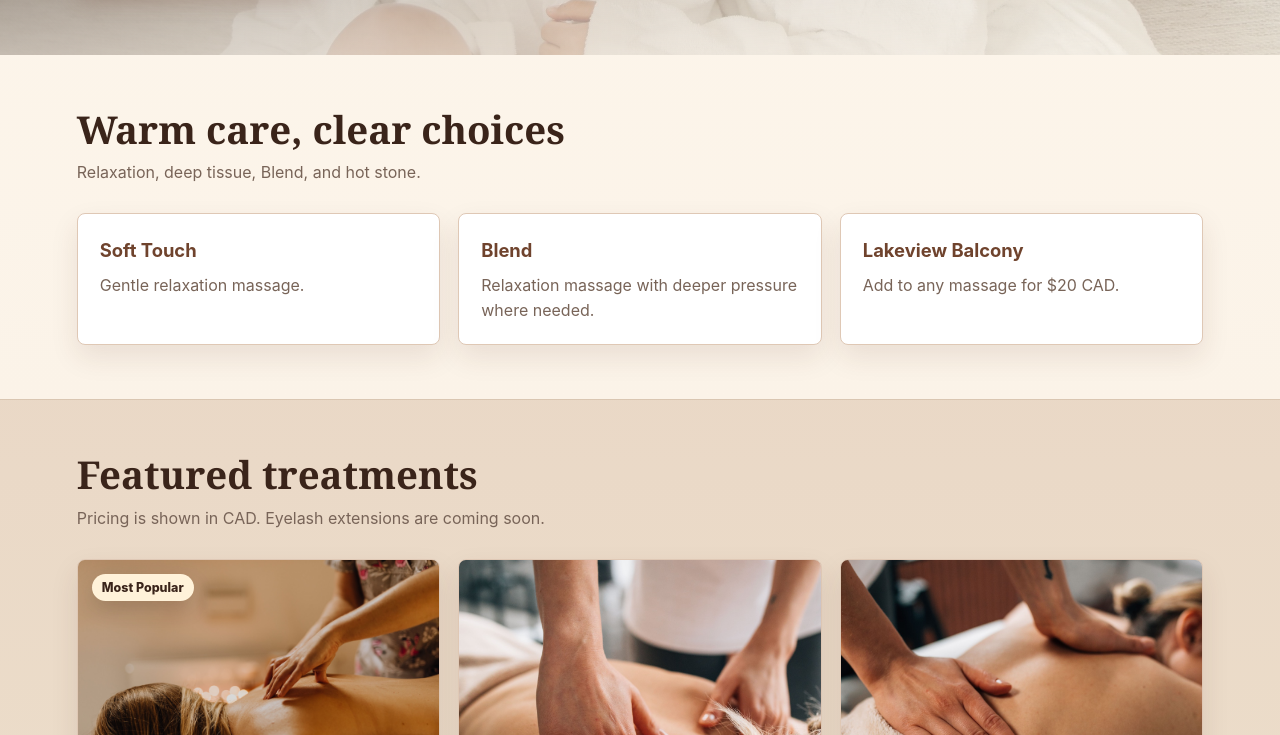
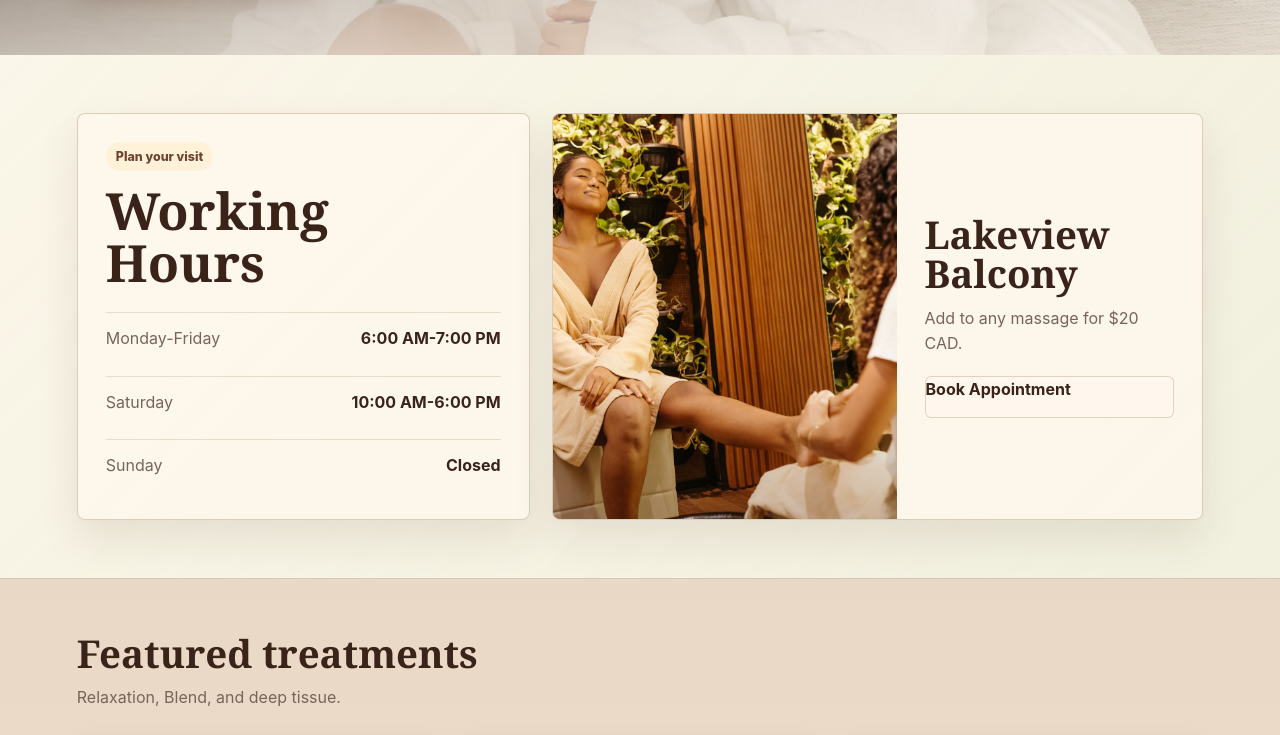
Before and after one commit to asaplyintern/angelic-massage, a plain HTML site: page public/index.html in a window 1280 px wide. Shown: the part 743-1478 px from the top of the page. Drawn offline with Linux system fonts and the light colour scheme.

Commit message:
Redesign home page with hours and nature layout

```diff
--- a/public/index.html
+++ b/public/index.html
@@ -4,7 +4,7 @@
     <meta charset="utf-8">
     <meta name="viewport" content="width=device-width, initial-scale=1">
     <title>Angelic Massage</title>
-    <link rel="stylesheet" href="/styles.css?v=copy-hotstone-cleanup">
+    <link rel="stylesheet" href="/styles.css?v=home-nature-hours">
   </head>
   <body>
     <header class="site-header">
@@ -17,7 +17,7 @@
       <a class="header-action" href="/booking?from=home">Book Appointment</a>
     </header>
 
-    <main>
+    <main class="home-page">
       <section class="hero">
         <div class="hero-slider" aria-hidden="true">
           <div class="hero-slide">
@@ -43,55 +43,57 @@
         </div>
       </section>
 
-      <section class="band">
-        <div class="section-heading">
-          <h2>Warm care, clear choices</h2>
-          <p>Relaxation, deep tissue, Blend, and hot stone.</p>
+      <section class="home-essentials">
+        <div class="home-essentials-copy">
+          <span class="eyebrow">Plan your visit</span>
+          <h2>Working Hours</h2>
+          <ul class="hours-list">
+            <li><span>Monday-Friday</span><strong>6:00 AM-7:00 PM</strong></li>
+            <li><span>Saturday</span><strong>10:00 AM-6:00 PM</strong></li>
+            <li><span>Sunday</span><strong>Closed</strong></li>
+          </ul>
         </div>
-        <div class="feature-grid">
-          <article class="feature">
-            <h3>Soft Touch</h3>
-            <p>Gentle relaxation massage.</p>
-          </article>
-          <article class="feature">
-            <h3>Blend</h3>
-            <p>Relaxation massage with deeper pressure where needed.</p>
-          </article>
-          <article class="feature">
+        <div class="balcony-card">
+          <figure class="image-card">
+            <img src="/assets/nature-spa-foot.jpg" alt="Spa room with plants and warm wood">
+          </figure>
+          <div>
             <h3>Lakeview Balcony</h3>
             <p>Add to any massage for $20 CAD.</p>
-          </article>
+            <a class="text-button" href="/booking?from=home">Book Appointment</a>
+          </div>
         </div>
       </section>
 
-      <section class="band warm">
+      <section class="band warm home-treatments">
         <div class="section-heading">
           <h2>Featured treatments</h2>
-          <p>Pricing is shown in CAD. Eyelash extensions are coming soon.</p>
+          <p>Relaxation, Blend, and deep tissue.</p>
         </div>
         <div class="service-grid" id="services-preview"></div>
       </section>
 
-      <section class="booking-strip" aria-label="Book an appointment">
+      <section class="home-gallery-story">
+        <figure class="image-card home-story-photo">
+          <img src="/assets/relaxation-back.jpg" alt="Relaxation massage">
+        </figure>
         <div>
-          <h2>Ready to book your massage?</h2>
+          <span class="eyebrow">In-studio and mobile</span>
+          <h2>Massage where you feel comfortable.</h2>
+          <p>Studio appointments, mobile massage, hotels, senior communities, and wellness partners.</p>
+          <a class="button" href="/services">View Services</a>
+        </div>
+        <figure class="image-card home-story-photo">
+          <img src="/assets/warm-massage-room.jpg" alt="Warm massage room treatment">
+        </figure>
+      </section>
+
+      <section class="booking-strip home-booking-strip" aria-label="Book an appointment">
+        <div>
+          <h2>Book your massage</h2>
           <p>Choose a service, date, and time.</p>
         </div>
         <a class="button" href="/booking?from=home">Book Appointment</a>
-      </section>
-
-      <section class="band">
-        <div class="image-grid">
-          <figure class="image-card tall">
-            <img src="/assets/relaxation-back.jpg" alt="Relaxation massage treatment">
-          </figure>
-          <figure class="image-card">
-            <img src="/assets/nature-spa-foot.jpg" alt="Spa treatment with plants and warm wood">
-          </figure>
-          <figure class="image-card">
-            <img src="/assets/warm-massage-room.jpg" alt="Warm massage room treatment">
-          </figure>
-        </div>
       </section>
     </main>
 
@@ -103,6 +105,6 @@
         <a data-email></a>
       </div>
     </footer>
-    <script src="/site.js?v=copy-hotstone-cleanup"></script>
+    <script src="/site.js?v=home-nature-hours"></script>
   </body>
 </html>
--- a/public/site.js
+++ b/public/site.js
@@ -286,7 +286,7 @@ function fallbackSlots(dateValue, duration) {
 
 function setupRevealAnimations() {
   const items = document.querySelectorAll(
-    ".hero-copy, .hero-actions, .services-hero-copy, .services-hero-photo, .menu-sidebar, .schedule-picker, .feature, .service-card, .hot-stone-feature, .image-card, .about-card, .about-copy, .about-split-photo, .owner-photo, .owner-story, .about-photo, .booking-strip, .booking-panel, .admin-panel, .section-heading, .page-title"
+    ".hero-copy, .hero-actions, .home-essentials-copy, .balcony-card, .home-gallery-story > div, .services-hero-copy, .services-hero-photo, .menu-sidebar, .schedule-picker, .feature, .service-card, .hot-stone-feature, .image-card, .about-card, .about-copy, .about-split-photo, .owner-photo, .owner-story, .about-photo, .booking-strip, .booking-panel, .admin-panel, .section-heading, .page-title"
   );
   items.forEach((item) => item.classList.add("reveal"));
   if (!("IntersectionObserver" in window)) {
--- a/public/styles.css
+++ b/public/styles.css
@@ -321,6 +321,39 @@ img {
   max-width: 100%;
 }
 
+.home-page {
+  position: relative;
+  overflow: hidden;
+  background:
+    radial-gradient(circle at 12% 18%, rgba(158, 166, 110, 0.22), transparent 24rem),
+    radial-gradient(circle at 92% 52%, rgba(215, 165, 111, 0.18), transparent 22rem),
+    linear-gradient(180deg, #f7f4e6 0%, #eef0da 42%, #fbf3e8 100%);
+}
+
+.home-page::before {
+  position: absolute;
+  top: 720px;
+  right: -140px;
+  z-index: 0;
+  width: 360px;
+  height: 620px;
+  content: "";
+  opacity: 0.1;
+  pointer-events: none;
+  background:
+    radial-gradient(ellipse at 45% 8%, var(--leaf-dark) 0 9%, transparent 10%),
+    radial-gradient(ellipse at 30% 24%, var(--leaf-dark) 0 8%, transparent 9%),
+    radial-gradient(ellipse at 62% 38%, var(--leaf-dark) 0 10%, transparent 11%),
+    radial-gradient(ellipse at 37% 55%, var(--leaf-dark) 0 8%, transparent 9%),
+    linear-gradient(90deg, transparent 48%, var(--leaf-dark) 49% 51%, transparent 52%);
+  transform: rotate(-18deg);
+}
+
+.home-page > section {
+  position: relative;
+  z-index: 1;
+}
+
 .band,
 .page-title {
   padding: 54px 6vw;
@@ -433,6 +466,137 @@ img {
 .booking-panel p {
   margin: 10px 0 0;
   color: var(--muted);
+}
+
+.home-essentials {
+  display: grid;
+  grid-template-columns: minmax(280px, 0.82fr) minmax(360px, 1.18fr);
+  gap: 22px;
+  padding: 58px 6vw;
+  background:
+    linear-gradient(135deg, rgba(255, 248, 238, 0.72), rgba(242, 240, 223, 0.86)),
+    #eef0da;
+}
+
+.home-essentials-copy,
+.balcony-card,
+.home-gallery-story > div {
+  border: 1px solid rgba(169, 151, 116, 0.42);
+  border-radius: 8px;
+  background: rgba(255, 248, 238, 0.78);
+  box-shadow: 0 18px 42px rgba(75, 43, 28, 0.1);
+}
+
+.home-essentials-copy {
+  display: flex;
+  flex-direction: column;
+  justify-content: center;
+  padding: 28px;
+}
+
+.home-essentials-copy h2,
+.home-gallery-story h2 {
+  margin: 0;
+  font-family: Georgia, "Times New Roman", serif;
+  color: var(--warm-dark);
+  font-size: clamp(2rem, 4vw, 4rem);
+  line-height: 1;
+}
+
+.hours-list {
+  display: grid;
+  gap: 12px;
+  padding: 0;
+  margin: 24px 0 0;
+  list-style: none;
+}
+
+.hours-list li {
+  display: flex;
+  justify-content: space-between;
+  gap: 18px;
+  padding: 13px 0;
+  border-top: 1px solid rgba(138, 90, 54, 0.18);
+  color: var(--muted);
+}
+
+.hours-list strong {
+  color: var(--warm-dark);
+  text-align: right;
+}
+
+.balcony-card {
+  display: grid;
+  grid-template-columns: minmax(220px, 0.9fr) minmax(0, 0.8fr);
+  gap: 0;
+  overflow: hidden;
+}
+
+.balcony-card .image-card {
+  min-height: 340px;
+  border: 0;
+  border-radius: 0;
+  box-shadow: none;
+}
+
+.balcony-card > div {
+  display: flex;
+  flex-direction: column;
+  justify-content: center;
+  padding: 28px;
+}
+
+.balcony-card h3 {
+  margin: 0;
+  font-family: Georgia, "Times New Roman", serif;
+  font-size: clamp(1.8rem, 3vw, 3.2rem);
+  line-height: 1;
+  color: var(--warm-dark);
+}
+
+.balcony-card p {
+  margin: 14px 0 20px;
+  color: var(--muted);
+}
+
+.home-treatments {
+  background:
+    radial-gradient(circle at 8% 0, rgba(158, 166, 110, 0.22), transparent 18rem),
+    linear-gradient(180deg, #eef0da, #f4e5d4);
+}
+
+.home-gallery-story {
+  display: grid;
+  grid-template-columns: minmax(260px, 0.72fr) minmax(280px, 0.68fr) minmax(260px, 0.72fr);
+  gap: 18px;
+  align-items: stretch;
+  padding: 58px 6vw;
+  background:
+    linear-gradient(180deg, rgba(242, 240, 223, 0.58), rgba(255, 248, 238, 0.9)),
+    #f7f4e6;
+}
+
+.home-gallery-story > div {
+  display: flex;
+  flex-direction: column;
+  justify-content: center;
+  padding: 28px;
+}
+
+.home-gallery-story p {
+  margin: 16px 0 24px;
+  color: var(--muted);
+}
+
+.home-story-photo {
+  min-height: 430px;
+}
+
+.home-booking-strip {
+  margin-top: 0;
+  background:
+    linear-gradient(90deg, rgba(58, 36, 26, 0.94), rgba(89, 98, 61, 0.86)),
+    var(--warm-dark);
 }
 
 .services-page {
@@ -1442,6 +1606,9 @@ textarea {
 
   .booking-page,
   .booking-strip,
+  .home-essentials,
+  .balcony-card,
+  .home-gallery-story,
   .services-hero,
   .service-menu-band,
   .schedule-head {
@@ -1512,6 +1679,11 @@ textarea {
   .image-card.tall {
     min-height: 360px;
   }
+
+  .home-story-photo,
+  .balcony-card .image-card {
+    min-height: 320px;
+  }
 }
 
 @media (max-width: 560px) {
```
Also changed, not shown: public/about.html (+2 -2 lines), public/admin.html (+2 -2 lines), public/booking.html (+2 -2 lines), public/services.html (+2 -2 lines).
